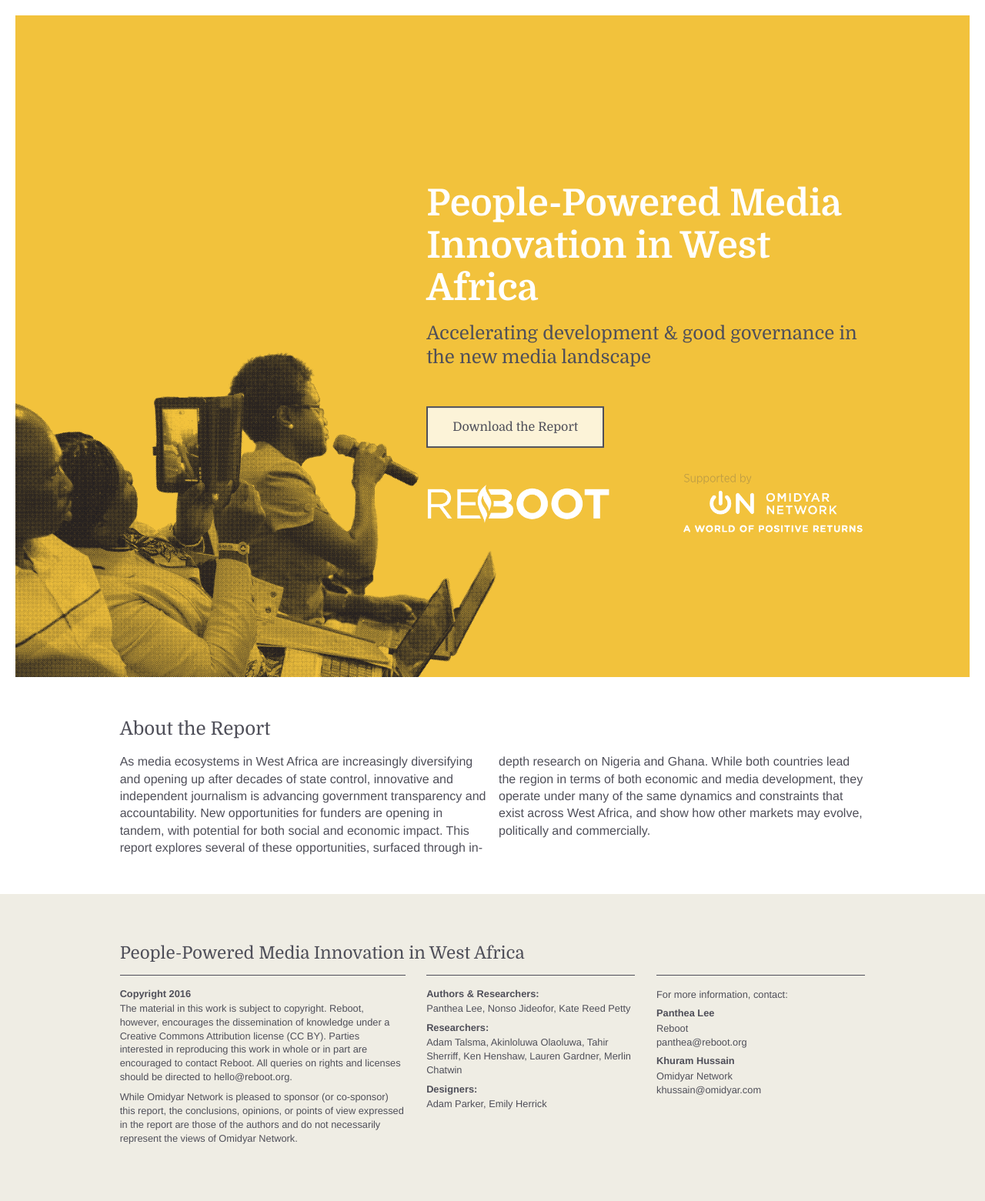
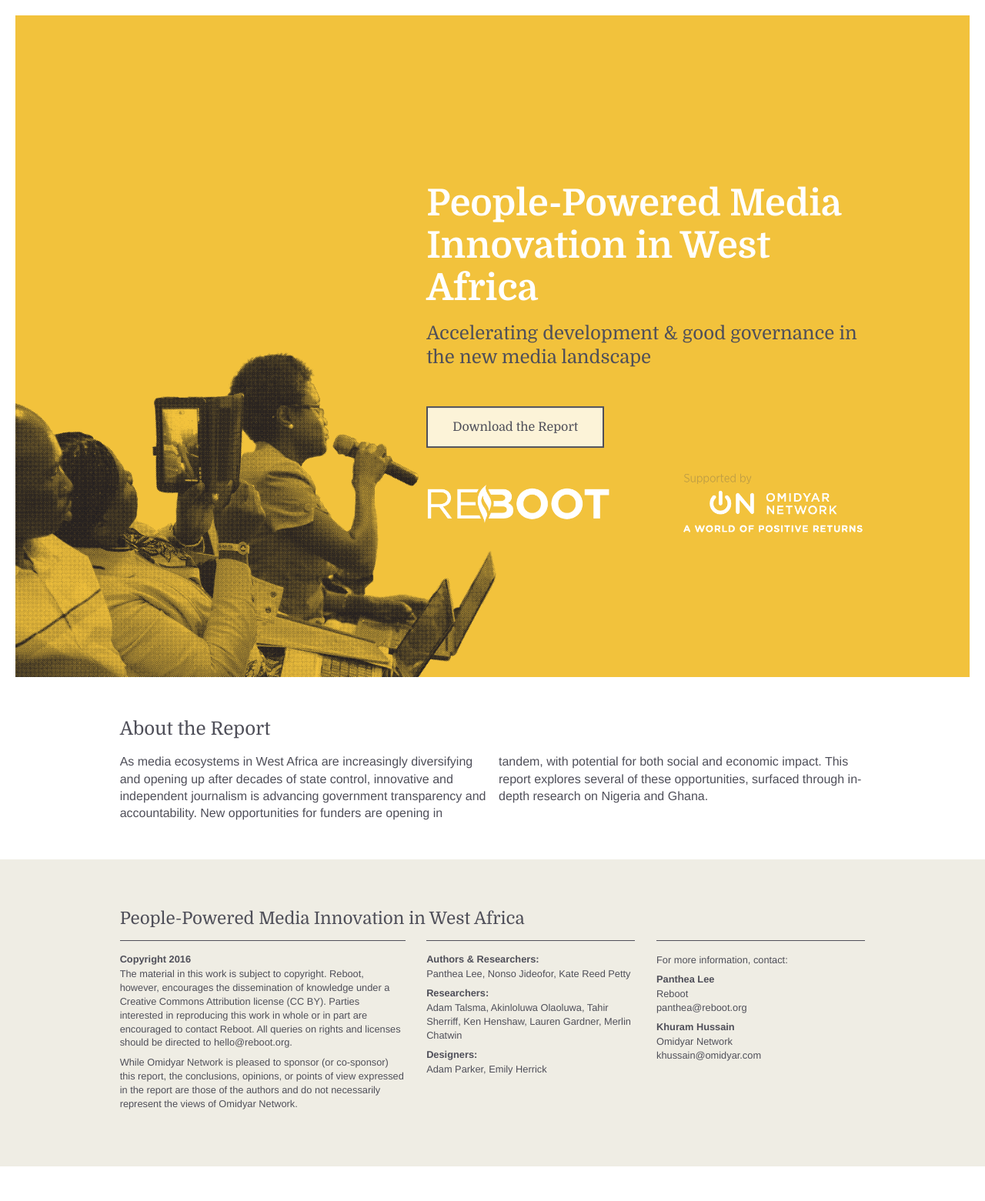
Before and after one commit to theReboot/westafricamedia, a Jekyll site: the page built from index.html, in a window 1280 px wide. Shown: the whole page at 77% size. Built offline with Jekyll 4.4.1, drawn with Linux system fonts in a browser that asks for light colours; after the commit the page ends 1516 px from its top, so only the background shows below that.

```diff
--- a/css/main.scss
+++ b/css/main.scss
@@ -33,6 +33,16 @@ section:not(.introduction) {
   @include span-columns(10 of 12);
   @include shift(1 of 12);
   padding: 2rem 0 3rem;
+
+  @include media($mobile) {
+    @include span-columns(4);
+    @include shift(0);
+  }
+}
+
+header {
+  @include span-columns(10 of 12);
+  @include shift(1 of 12);
 
   @include media($mobile) {
     @include span-columns(4);
--- a/index.html
+++ b/index.html
@@ -6,6 +6,6 @@ layout: home
 
 <div class="twocol">
 
-  <p>As media ecosystems in West Africa are increasingly diversifying and opening up after decades of state control, innovative and independent journalism is advancing government transparency and accountability. New opportunities for funders are opening in tandem, with potential for both social and economic impact. This report explores several of these opportunities, surfaced through in-depth research on Nigeria and Ghana. While both countries lead the region in terms of both economic and media development, they operate under many of the same dynamics and constraints that exist across West Africa, and show how other markets may evolve, politically and commercially.</p>
+  <p>As media ecosystems in West Africa are increasingly diversifying and opening up after decades of state control, innovative and independent journalism is advancing government transparency and accountability. New opportunities for funders are opening in tandem, with potential for both social and economic impact. This report explores several of these opportunities, surfaced through in-depth research on Nigeria and Ghana.</p>
 
 </div>
```
Also changed, not shown: _layouts/default.html (+7 -1 lines), summary/index.md (added, +28 -0 lines).
